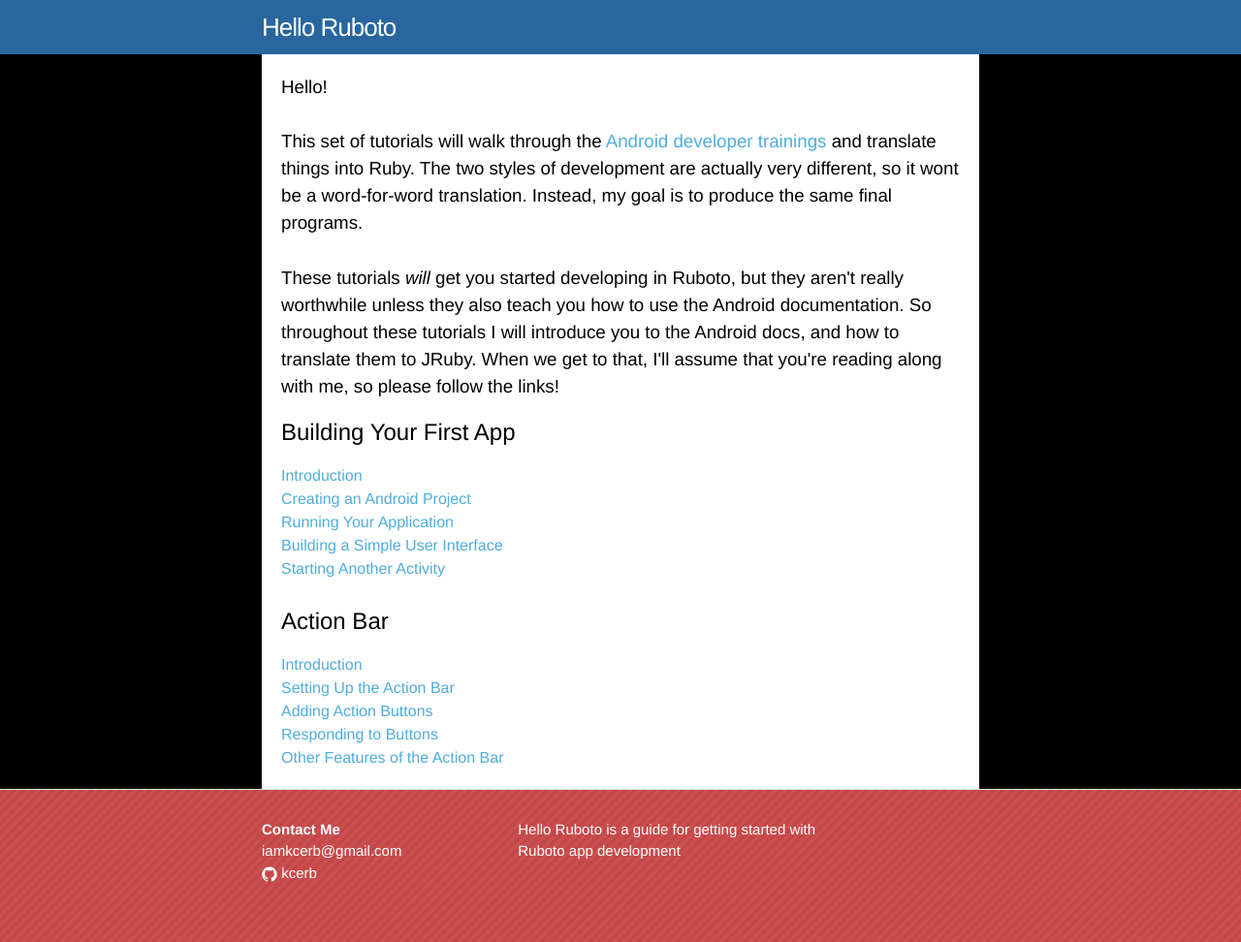
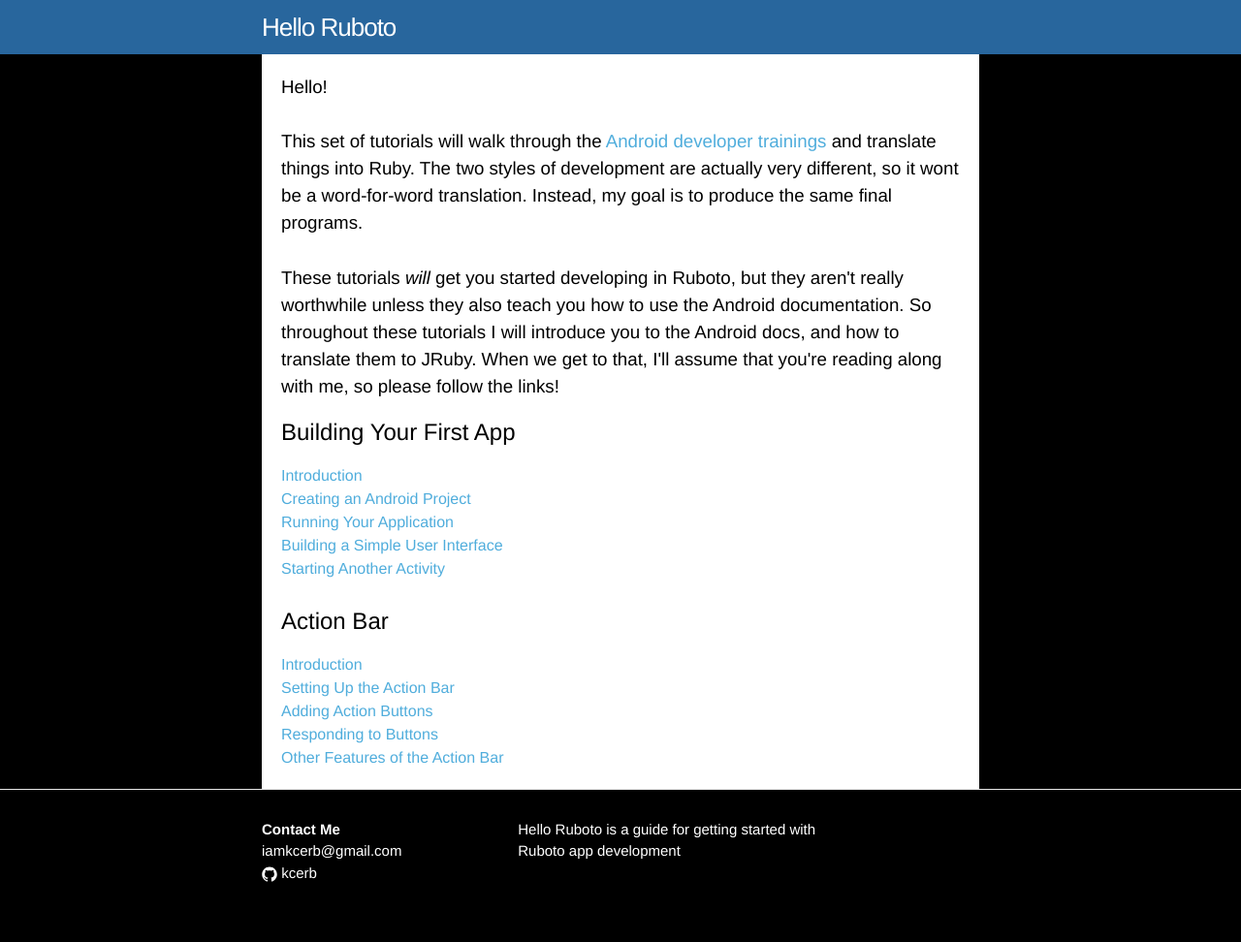
Before and after one commit to KCErb/hello-ruboto, a Jekyll site: the page built from index.html, in a window 1280 px wide. Shown: the whole page at 97% size. Built offline with Jekyll 4.4.1, drawn with Linux system fonts in a browser that asks for light colours; Markdown is read by kramdown in place of the engine named in the settings.

Commit message:
fixed footer background image for pages

```diff
--- a/_includes/footer.html
+++ b/_includes/footer.html
@@ -1,4 +1,4 @@
-<footer class="site-footer" style="background-image: url({{baseurl}}img/site/bg.png);">
+<footer class="site-footer" style="background-image: url({{site.baseurl}}img/site/bg.png);">
 
   <div class="wrapper">
 
```
